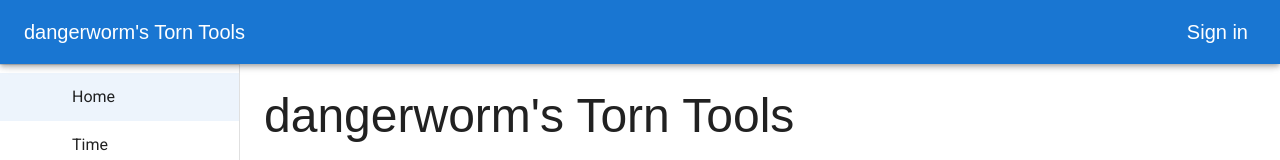
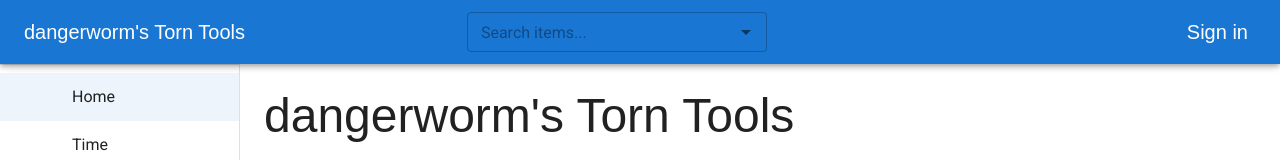
Before and after one commit to dangerworm/TornTools, a React (Vite) app in the folder client/: page / in a window 1280 px wide. Shown: the top 160 px of the page. Built offline with nearby package versions, Linux system fonts and the light colour scheme; no server answers; some icons are missing; a web font is replaced by a local one.

Commit message:
Add item search to header bar

```diff
--- a/client/src/components/TopAppBar.tsx
+++ b/client/src/components/TopAppBar.tsx
@@ -8,19 +8,24 @@ import {
   Button,
   Menu,
   MenuItem,
+  TextField,
+  Autocomplete,
 } from "@mui/material";
 import MenuIcon from "@mui/icons-material/Menu";
 import { Link, useNavigate } from "react-router-dom";
 import { useUser } from "../hooks/useUser";
 import "../index.css";
+import { useItems } from "../hooks/useItems";
 
 interface TopAppBarProps {
   handleDrawerToggle: () => void;
 }
 
 function TopAppBar({ handleDrawerToggle }: TopAppBarProps) {
+  const { items } = useItems();
   const { dotNetUserDetails, clearAllUserData } = useUser();
   const navigate = useNavigate();
+
   const [menuAnchor, setMenuAnchor] = useState<null | HTMLElement>(null);
 
   const handleOpenMenu = (event: MouseEvent<HTMLElement>) => {
@@ -62,6 +67,30 @@ function TopAppBar({ handleDrawerToggle }: TopAppBarProps) {
           </Typography>
         </Box>
 
+        <Box sx={{ alignItems: "center", ml: "auto", mr: "auto" }}>
+          <Autocomplete
+            disablePortal
+            options={items.map(i => ({label: i.name, id: i.id}))}
+            onChange={(_, value) => {
+              if (value) {
+                navigate(`/item/${value.id}`);
+              }
+            }}
+            sx={{
+              borderRadius: 1,
+              width: 300
+            }}
+            renderInput={(params) =>
+              <TextField
+                {...params}
+                placeholder="Search items..."
+                size="small"
+                variant="outlined"
+              />
+            }
+          />
+        </Box>
+
         <Box sx={{ ml: "auto" }}>
           {dotNetUserDetails ? (
             <>
@@ -70,12 +99,7 @@ function TopAppBar({ handleDrawerToggle }: TopAppBarProps) {
                 onClick={handleOpenMenu}
                 sx={{ textTransform: "none" }}
               >
-                <Typography
-                  variant="h6"
-                  noWrap
-                  component="div"
-                  className="geo"
-                >
+                <Typography variant="h6" noWrap component="div" className="geo">
                   {dotNetUserDetails.name} [{dotNetUserDetails.id}]
                 </Typography>
               </Button>
```
Also changed, not shown: 2 other files (tests, documents, lock files or other folders).
